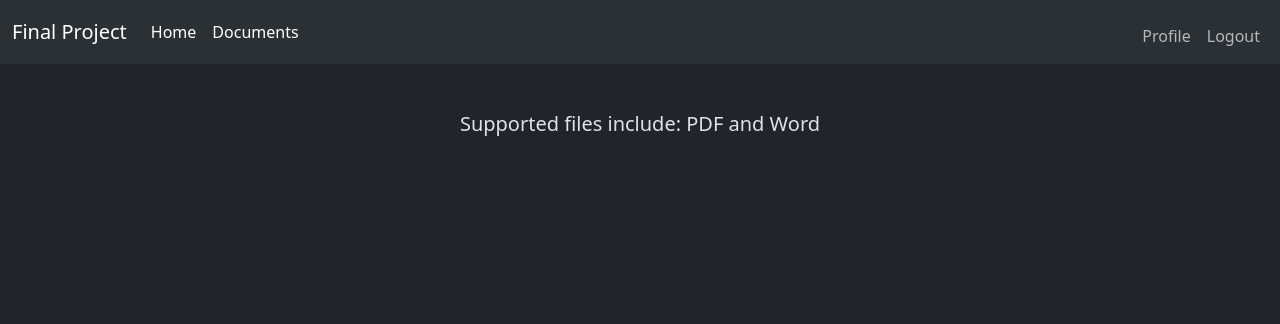
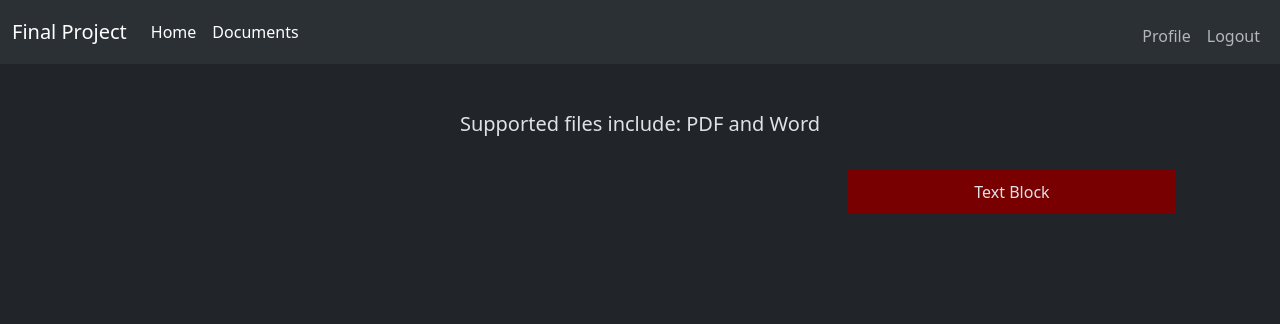
Before and after one commit to Brook-B118/pdf-editor, a Flask app: a page that uses templates/editDocument.html in a window 1280 px wide. Shown: the top 324 px of the page. Run offline with Flask 3, Linux system fonts and the light colour scheme; the visitor is signed in with stand-in values (Sample User, id 1); tables that the repository leaves empty hold one stand-in row (values such as "Sample post"); some libraries are stand-ins or nearby versions.

Commit message:
Figured out how to implement an overlay to allow for draggable and droppable elements. Implemented mousedown event listener and included functions to handle mouseMove and mouseUp. Also created a container for elements I want users to be able to drop onto their pdf.

```diff
--- a/static/css/styles.css
+++ b/static/css/styles.css
@@ -2,3 +2,27 @@
     display: flex;
     justify-content: center;
 }
+
+
+#elements-container .element-block {
+    margin: 10px;
+    padding: 10px;
+    background-color: #790000;
+    cursor: pointer;
+}
+
+#overlay .draggable {
+    /* Your draggable styles */
+    border: 1px solid #000;
+    background-color: rgba(0, 255, 255, 0.425);
+    cursor: move;
+    padding: 10px;
+    width: 100px;
+    height: 50px;
+}
+
+.overlay {
+    position: relative;
+    width: 100%;
+    height: 100%;
+}
--- a/static/js/displayingPDF.js
+++ b/static/js/displayingPDF.js
@@ -8,12 +8,16 @@ export const displayPDF = function (url) {
     return new Promise((resolve, reject) => {
         var loadingTask = pdfjsLib.getDocument(url);
         loadingTask.promise.then(function (pdf) {
+            console.log("pdf is loaded")
             window.pdfDoc = pdf; // This is for pdf.js
             var displayDiv = document.getElementById('pdf-display');
-            displayDiv.innerHTML = ''; // Clear previous content
+            console.log("found pdf-display")
+            // displayDiv.innerHTML = ''; // Clear previous content
             let pages = pdf.numPages;
+
             for (let i = 1; i <= pages; i++) {
                 pdf.getPage(i).then(function (page) {
+                    console.log("pdf page line passed")
                     let viewport = page.getViewport({ scale: 1 });
                     var outputScale = window.devicePixelRatio || 1; // This line was not being used and the pdf was only being a quarter of the way loaded
                     let canvas = document.createElement('canvas');
@@ -31,7 +35,7 @@ export const displayPDF = function (url) {
     });
 };
 
-
+displayPDF(url)
 
 
 
--- /dev/null
+++ b/static/js/editingPDF_2.js
@@ -0,0 +1,41 @@
+import { displayPDF } from './displayingPDF.js';
+
+document.querySelectorAll('.element-block').forEach(block => {
+    block.addEventListener('click', (e) => {
+        const newElement = document.createElement('div');
+        newElement.className = 'draggable';
+        newElement.style.position = 'absolute';
+        const overlayRect = document.getElementById('overlay').getBoundingClientRect();
+        const elementWidth = 100; // Width of the new element
+        const elementHeight = 50; // Height of the new element
+        newElement.style.left = `${e.clientX - overlayRect.left - elementWidth / 2}px`;
+        newElement.style.top = `${e.clientY - overlayRect.top - elementHeight / 2}px`;
+        // newElement.style.background = 'rgba(0, 0, 255, 0.5)';
+        newElement.contentEditable = true;
+        document.getElementById('overlay').appendChild(newElement);
+
+        newElement.addEventListener('mousedown', function (e) {
+            let offsetX = e.clientX - newElement.getBoundingClientRect().left;
+            let offsetY = e.clientY - newElement.getBoundingClientRect().top;
+
+            let overlay = document.getElementById('overlay');
+            let overlayRect = overlay.getBoundingClientRect();
+
+            function mouseMoveHandler(e) {
+                let newLeft = e.clientX - offsetX - overlayRect.left;
+                let newTop = e.clientY - offsetY - overlayRect.top;
+
+                newElement.style.left = `${newLeft}px`;
+                newElement.style.top = `${newTop}px`;
+            }
+
+            function mouseUpHandler() {
+                document.removeEventListener('mousemove', mouseMoveHandler);
+                document.removeEventListener('mouseup', mouseUpHandler);
+            }
+
+            document.addEventListener('mousemove', mouseMoveHandler);
+            document.addEventListener('mouseup', mouseUpHandler);
+        });
+    });
+});
--- a/templates/editDocument.html
+++ b/templates/editDocument.html
@@ -5,17 +5,36 @@ Edit document here
 {% endblock %}
 
 {% block main %}
-<div class="container-fluid mb-4">
+
+<div class="edit-document container-fluid mb-4">
     <h5>Supported files include: PDF and Word</h5>
 </div>
-<div class="container-fluid mb-4">
-    <div id="pdf-display" class="container-fluid mb-4"></div>
+
+<div class="container-fluid">
+    <div class="row">
+        <div class="col-md-8">
+            <div id="pdf-display" class="pdf-section">
+                <!-- PDF pages will be rendered here -->
+                <div id="overlay" class="overlay">
+                    <!-- Draggable and editable elements will go here -->
+                </div>
+            </div>
+        </div>
+        <div class="col-md-4">
+            <div id="elements-container" class="elements-section">
+                <div class="element-block" data-type="text-block">Text Block</div>
+                <!-- Add more blocks as needed -->
+            </div>
+        </div>
+    </div>
 </div>
+
+
 <!-- <script src="https://mozilla.github.io/pdf.js/build/pdf.js"></script> -->
 <script>
     var url = 'http://127.0.0.1:5000/static/uploaded_files/' + "{{ folder }}" + '/' + '{{ document.filename }}' + '.pdf';
 </script>
 <script src="https://unpkg.com/pdf-lib/dist/pdf-lib.js"></script>
 <script src="{{ url_for('static', filename='js/displayingPDF.js') }}" type="module"></script>
-<script src="{{ url_for('static', filename='js/editingPDF.js') }}" type="module"></script>
+<script src="{{ url_for('static', filename='js/editingPDF_2.js') }}" type="module"></script>
 {% endblock %}
```
